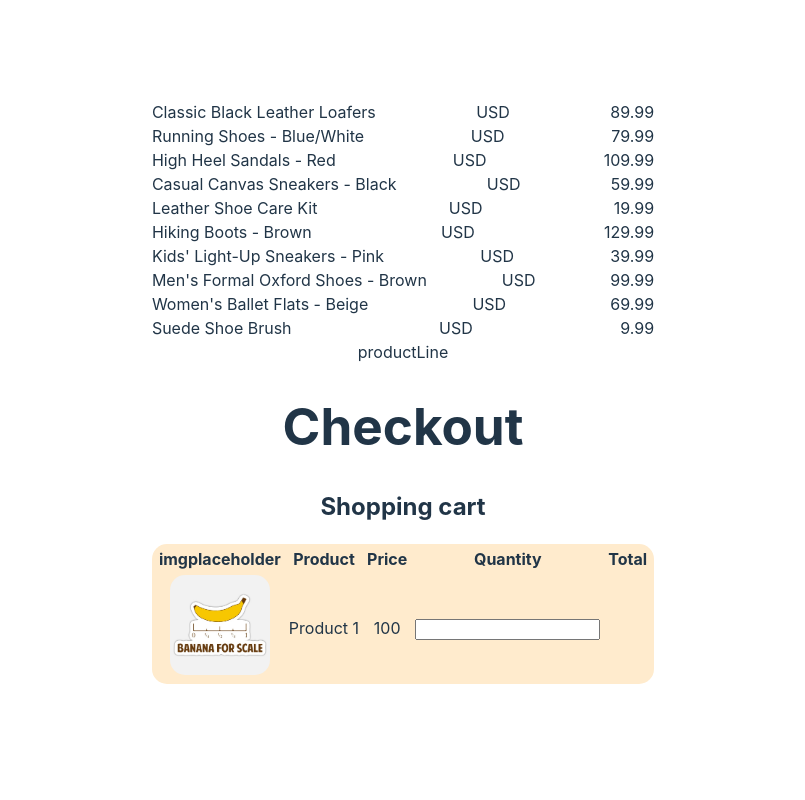
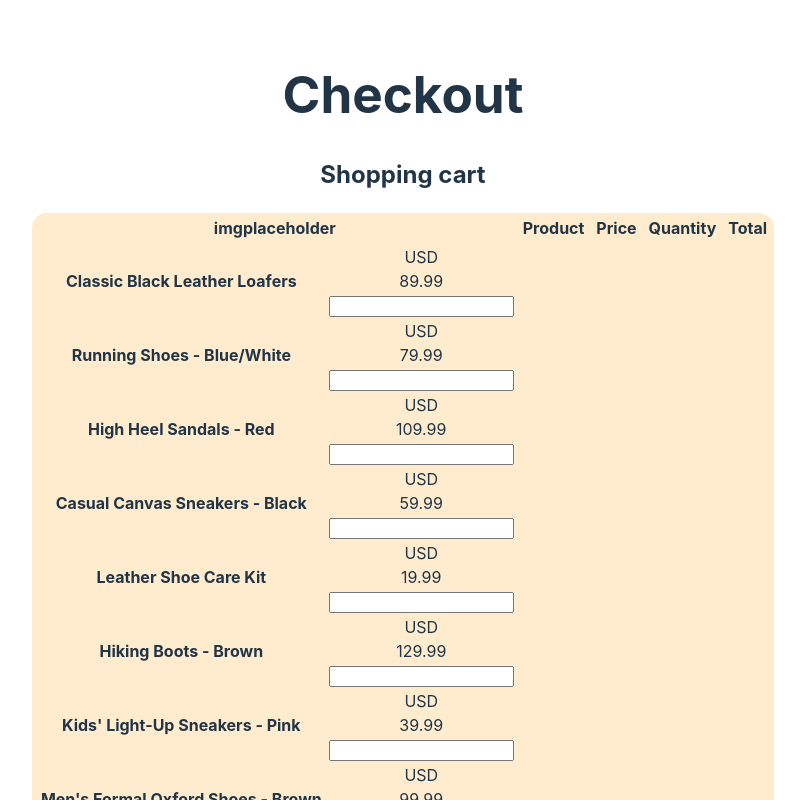
Before and after one commit to Jakob-SA/webstoreFrontend, a React (Vite) app: page / in a window 1280 px wide. Shown: the top 800 px of the page, without its empty margins (237-1042 px from the left). Built offline with nearby package versions, Linux system fonts and the light colour scheme.

Commit message:
Distribution

```diff
--- a/src/App.tsx
+++ b/src/App.tsx
@@ -21,20 +21,8 @@ function App() {
 
   return (
     <>
-    {productArray.map((product) => {
-  return (
-    <ProductLine
-      quantity={1} // replace with actual quantity
-      totalPrice={100}
-      product={product}
-      totalRebate={0}
-      inStock={true}
-    />
-  );
-  })}
 
 
-    productLine
       <h1>Checkout</h1>
       <h2>Shopping cart</h2>
       <table className="shoppingCart">
@@ -47,21 +35,17 @@ function App() {
             <th>Total</th>
           </tr>
           <tr>
-        <td>
-          <img
-            className="productImages"
-            src="src/assets/Media/banana-for-scale-sticker.jpg"
-            alt="Billede af banan"
+            {productArray.map((product) => {
+              return (
+                <ProductLine
+                  quantity={1} // replace with actual quantity
+                  totalPrice={100}
+                  product={product}
+                  totalRebate={0}
+                  inStock={true}
                 />
-        </td>
-        <td>Product 1</td>
-        <td id="price">100</td>
-        <td>
-        <input id="antal" name="age" type="number" />
-
-
-        </td>
-        <td id="total" />
+              );
+            })}
           </tr>
         </tbody>
       </table>
--- a/src/assets/scripts/productLine.tsx
+++ b/src/assets/scripts/productLine.tsx
@@ -13,13 +13,25 @@ interface productLineProps {
 
 export function ProductLine({ quantity, totalPrice, product ,totalRebate, inStock }: productLineProps) {
     return (
-        <div className="lineItem">
-            <div>{product.name}</div>
+        <tr>
+            <th>
+                <div>{product.name}</div>
+            </th>
+
+
+
+
             <div>{product.currency}</div>
             <div>{product.price}</div>
-        </div>
+            <div><input type="number" /></div>
+        </tr>
+
+
+
+
+
+
 
 
     )
-
 }
```
Lines whose indentation alone changed are shown as unchanged.
